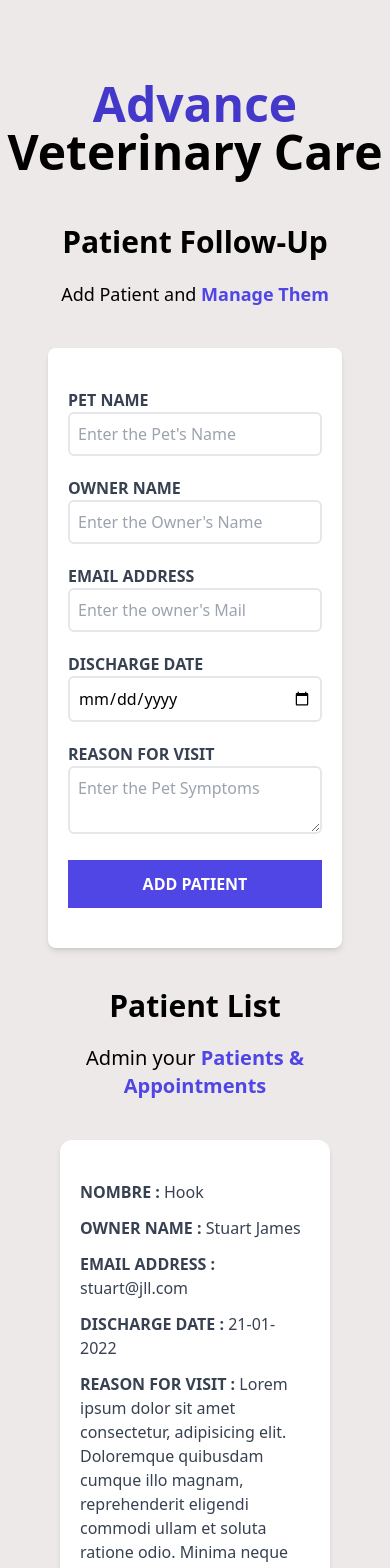
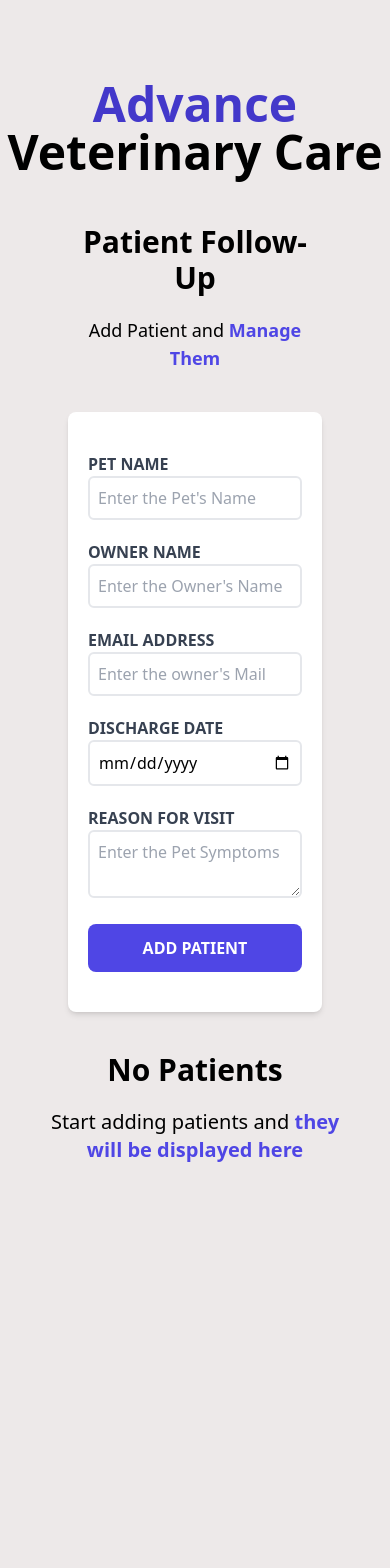
Before and after one commit to victormrch/patient_manager, a React (Vite) app: page / in a window 390 px wide. Shown: the top 1568 px of the page. After the commit the page ends 1252 px from the top, so only its background shows below. Built offline with nearby package versions, Linux system fonts and the light colour scheme.

Commit message:
Create funcionality to app

```diff
--- a/src/App.jsx
+++ b/src/App.jsx
@@ -1,14 +1,45 @@
+import { useState, useEffect } from "react";
 import Header from "./components/Header";
 import Formulario from "./components/Form";
 import PatientList from "./components/PatientList";
 
 function App() {
+  const [patients, setPatients] = useState([]);
+  const [patient, setPatient] = useState({});
+
+  useEffect(() => {
+    const getLocalStorage = () => {
+      const patientsLS = JSON.parse(localStorage.getItem("patients")) ?? [];
+
+      setPatients(patientsLS);
+    };
+    getLocalStorage();
+  }, []);
+
+  useEffect(() => {
+    localStorage.setItem("patients", JSON.stringify(patients));
+  }, [patients]);
+
+  const deletePatient = (id) => {
+    const updatedPatients = patients.filter((patient) => patient.id !== id);
+    setPatients(updatedPatients);
+  };
+
   return (
     <div className="container mx-auto mt-20">
       <Header />
       <div className="mt-12 m-12 md:flex">
-        <Formulario />
-        <PatientList />
+        <Formulario
+          patients={patients}
+          setPatients={setPatients}
+          patient={patient}
+          setPatient={setPatient}
+        />
+        <PatientList
+          patients={patients}
+          setPatient={setPatient}
+          deletePatient={deletePatient}
+        />
       </div>
     </div>
   );
--- /dev/null
+++ b/src/components/Error.jsx
@@ -0,0 +1,12 @@
+import React from "react";
+
+const Error = (props) => {
+  const { message } = props;
+  return (
+    <div className="bg-red-800 text-white text-center p-3 uppercase font-bold rounded-md mb-5">
+      <p>{message}</p>
+    </div>
+  );
+};
+
+export default Error;
--- a/src/components/Form.jsx
+++ b/src/components/Form.jsx
@@ -1,12 +1,84 @@
-const Form = () => {
+import { useState, useEffect } from "react";
+import Error from "./Error";
+
+const Form = (props) => {
+  const { patients, setPatients, patient, setPatient } = props;
+
+  const [name, setName] = useState("");
+  const [owner, setOwner] = useState("");
+  const [email, setEmail] = useState("");
+  const [dischargeDate, setDischargeDate] = useState("");
+  const [reason, setReason] = useState("");
+
+  const [error, setError] = useState(false);
+
+  useEffect(() => {
+    if (Object.keys(patient).length > 0) {
+      setName(patient.name);
+      setOwner(patient.owner);
+      setEmail(patient.email);
+      setDischargeDate(patient.dischargeDate);
+      setReason(patient.reason);
+    }
+  }, [patient]);
+
+  const generateId = () => {
+    const random = Math.random().toString(36).substr(2);
+    const date = Date.now().toString(36);
+
+    return random + date;
+  };
+
+  const handleSubmit = (e) => {
+    e.preventDefault();
+
+    if ([name, owner, email, dischargeDate, reason].includes("")) {
+      setError(true);
+      return;
+    }
+    setError(false);
+
+    const patientObject = {
+      name,
+      owner,
+      email,
+      dischargeDate,
+      reason,
+    };
+
+    if (patient.id) {
+      patientObject.id = patient.id;
+
+      const updatePatients = patients.map((patientState) =>
+        patientState.id === patient.id ? patientObject : patientState
+      );
+
+      setPatients(updatePatients);
+      setPatient({});
+    } else {
+      patientObject.id = generateId();
+      setPatients([...patients, patientObject]);
+    }
+
+    setName("");
+    setOwner("");
+    setEmail("");
+    setDischargeDate("");
+    setReason("");
+  };
+
   return (
-    <div className="md:w-1/2 lg:w-2/5">
+    <div className="md:w-1/2 lg:w-2/5 mx-5">
       <h2 className="font-black text-3xl text-center">Patient Follow-Up</h2>
       <p className="text-lg mt-5 text-center mb-10">
         Add Patient and {""}
         <span className="text-indigo-600 font-bold ">Manage Them</span>
       </p>
-      <form className="bg-white shadow-md rounded-lg py-10 px-5 mb-10">
+      <form
+        onSubmit={handleSubmit}
+        className="bg-white shadow-md rounded-lg py-10 px-5 mb-10"
+      >
+        {error && <Error message="All fields are required" />}
         <div className="mb-5">
           <label
             htmlFor="pet"
@@ -19,6 +91,8 @@ const Form = () => {
             type="text"
             placeholder="Enter the Pet's Name"
             className="border-2 w-full p-2 mt-w placeholder-gray-400 rounded-md"
+            value={name}
+            onChange={(e) => setName(e.target.value)}
           />
         </div>
         <div className="mb-5">
@@ -33,6 +107,8 @@ const Form = () => {
             type="text"
             placeholder="Enter the Owner's Name"
             className="border-2 w-full p-2 mt-w placeholder-gray-400 rounded-md"
+            value={owner}
+            onChange={(e) => setOwner(e.target.value)}
           />
         </div>
         <div className="mb-5">
@@ -47,6 +123,8 @@ const Form = () => {
             type="email"
             placeholder="Enter the owner's Mail"
             className="border-2 w-full p-2 mt-w placeholder-gray-400 rounded-md"
+            value={email}
+            onChange={(e) => setEmail(e.target.value)}
           />
         </div>
         <div className="mb-5">
@@ -60,6 +138,8 @@ const Form = () => {
             id="date"
             type="date"
             className="border-2 w-full p-2 mt-w placeholder-gray-400 rounded-md"
+            value={dischargeDate}
+            onChange={(e) => setDischargeDate(e.target.value)}
           />
         </div>
         <div className="mb-5">
@@ -73,12 +153,14 @@ const Form = () => {
             id="symptoms"
             className="border-2 w-full p-2 mt-w placeholder-gray-400 rounded-md"
             placeholder="Enter the Pet Symptoms"
+            value={reason}
+            onChange={(e) => setReason(e.target.value)}
           ></textarea>
         </div>
         <input
           type="submit"
-          className="bg-indigo-600 w-full p-3 text-white uppercase font-bold hover:bg-indigo-700 cursor-pointer transition-colors"
-          value="Add Patient"
+          className="bg-indigo-600 w-full p-3 text-white uppercase font-bold hover:bg-indigo-700 cursor-pointer transition-colors rounded-lg"
+          value={patient.id ? "Edit Patient" : "Add Patient"}
         />
       </form>
     </div>
--- a/src/components/Patient.jsx
+++ b/src/components/Patient.jsx
@@ -1,33 +1,52 @@
 import React from "react";
 
-const Patient = () => {
+const Patient = ({ patient, setPatient, deletePatient }) => {
+  const { name, owner, email, dischargeDate, reason, id } = patient;
+
+  const handleDelete = () => {
+    const res = confirm("Do you want to delete this patient?");
+
+    if (res) deletePatient(id);
+  };
+
   return (
-    <div className="m-3 bg-white shadow-md px-5 py-10 rounded-xl">
+    <div className="my-5 mx-5 bg-white shadow-md px-5 py-10 rounded-xl">
       <p className="font-bold mb-3 text-gray-700 uppercase">
         Nombre : {""}
-        <span className="font-normal normal-case">Hook</span>
+        <span className="font-normal normal-case">{name}</span>
       </p>
       <p className="font-bold mb-3 text-gray-700 uppercase">
         Owner Name : {""}
-        <span className="font-normal normal-case">Stuart James</span>
+        <span className="font-normal normal-case">{owner}</span>
       </p>
       <p className="font-bold mb-3 text-gray-700 uppercase">
         Email Address : {""}
-        <span className="font-normal normal-case">stuart@jll.com</span>
+        <span className="font-normal normal-case">{email}</span>
       </p>
       <p className="font-bold mb-3 text-gray-700 uppercase">
         DISCHARGE DATE : {""}
-        <span className="font-normal normal-case">21-01-2022</span>
+        <span className="font-normal normal-case">{dischargeDate}</span>
       </p>
       <p className="font-bold mb-3 text-gray-700 uppercase">
         Reason for visit : {""}
-        <span className="font-normal normal-case">
-          Lorem ipsum dolor sit amet consectetur, adipisicing elit. Doloremque
-          quibusdam cumque illo magnam, reprehenderit eligendi commodi ullam et
-          soluta ratione odio. Minima neque aliquam, consequatur perferendis
-          modi ipsa asperiores quas!
-        </span>
+        <span className="font-normal normal-case">{reason}</span>
       </p>
+      <div className="flex justify-between mt-8">
+        <button
+          type="button"
+          className="py-2 px-10 bg-amber-500 hover:bg-amber-700 text-white font-bold uppercase rounded-lg"
+          onClick={() => setPatient(patient)}
+        >
+          Edit
+        </button>
+        <button
+          type="button"
+          className="py-2 px-10 bg-red-500 hover:bg-red-700 text-white font-bold uppercase rounded-lg"
+          onClick={handleDelete}
+        >
+          Delete
+        </button>
+      </div>
     </div>
   );
 };
--- a/src/components/PatientList.jsx
+++ b/src/components/PatientList.jsx
@@ -1,20 +1,39 @@
 import Patient from "./Patient";
 
-const PatientList = () => {
+const PatientList = (props) => {
+  const { patients, setPatient, deletePatient } = props;
+
   return (
     <div className="md:w-1/2 lg:w-3/5 md:h-screen overflow-y-scroll">
-      <h2 className="font-black text-3xl text-center">Patient List</h2>
+      {patients && patients.length ? (
+        <>
+          <h2 className="font-black text-3xl text-center">Patients List</h2>
           <p className="text-xl mt-5 mb-10 text-center">
             Admin your {""}
             <span className="text-indigo-600 font-bold">
               Patients & Appointments
             </span>
           </p>
-      <Patient />
-      <Patient />
-      <Patient />
-      <Patient />
-      <Patient />
+          {patients.map((patient) => (
+            <Patient
+              key={patient.id}
+              patient={patient}
+              setPatient={setPatient}
+              deletePatient={deletePatient}
+            />
+          ))}
+        </>
+      ) : (
+        <>
+          <h2 className="font-black text-3xl text-center">No Patients</h2>
+          <p className="text-xl mt-5 mb-10 text-center">
+            Start adding patients and {""}
+            <span className="text-indigo-600 font-bold">
+              they will be displayed here
+            </span>
+          </p>
+        </>
+      )}
     </div>
   );
 };
```
Lines whose indentation alone changed are shown as unchanged.
